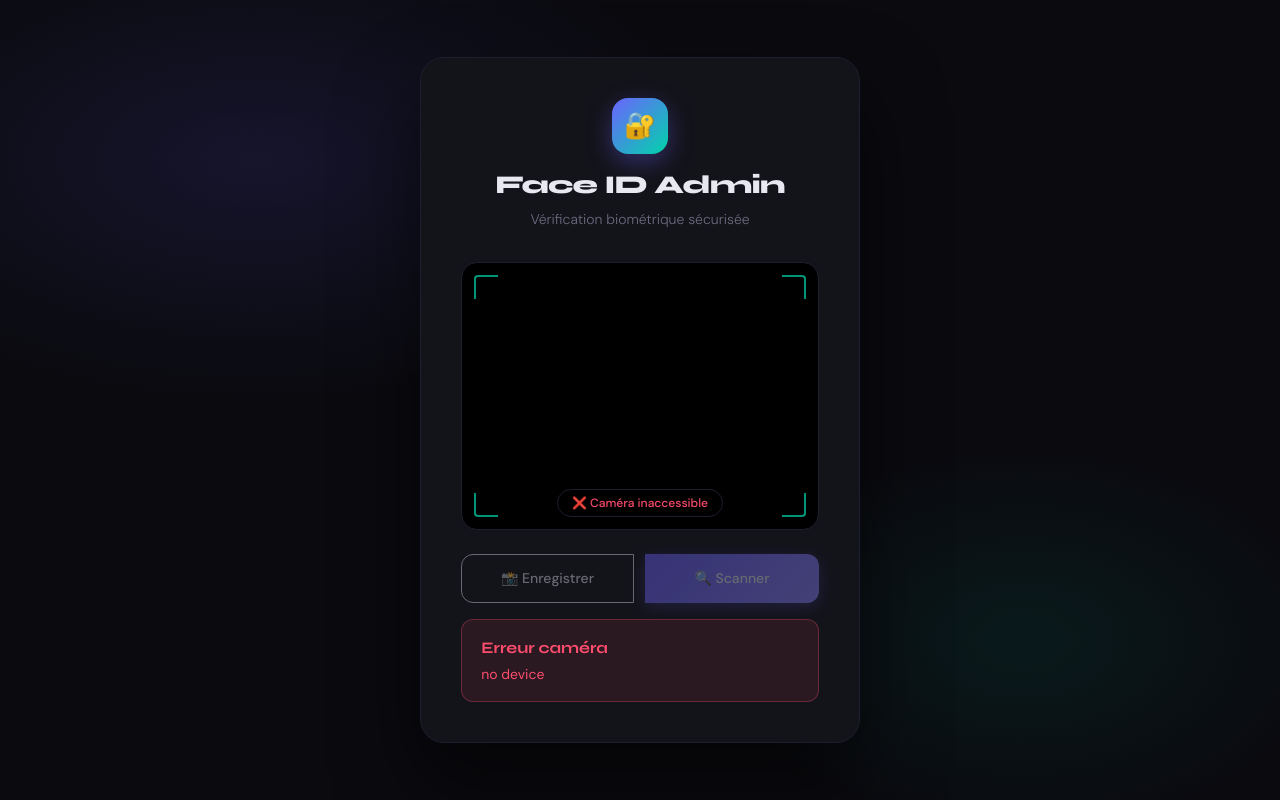
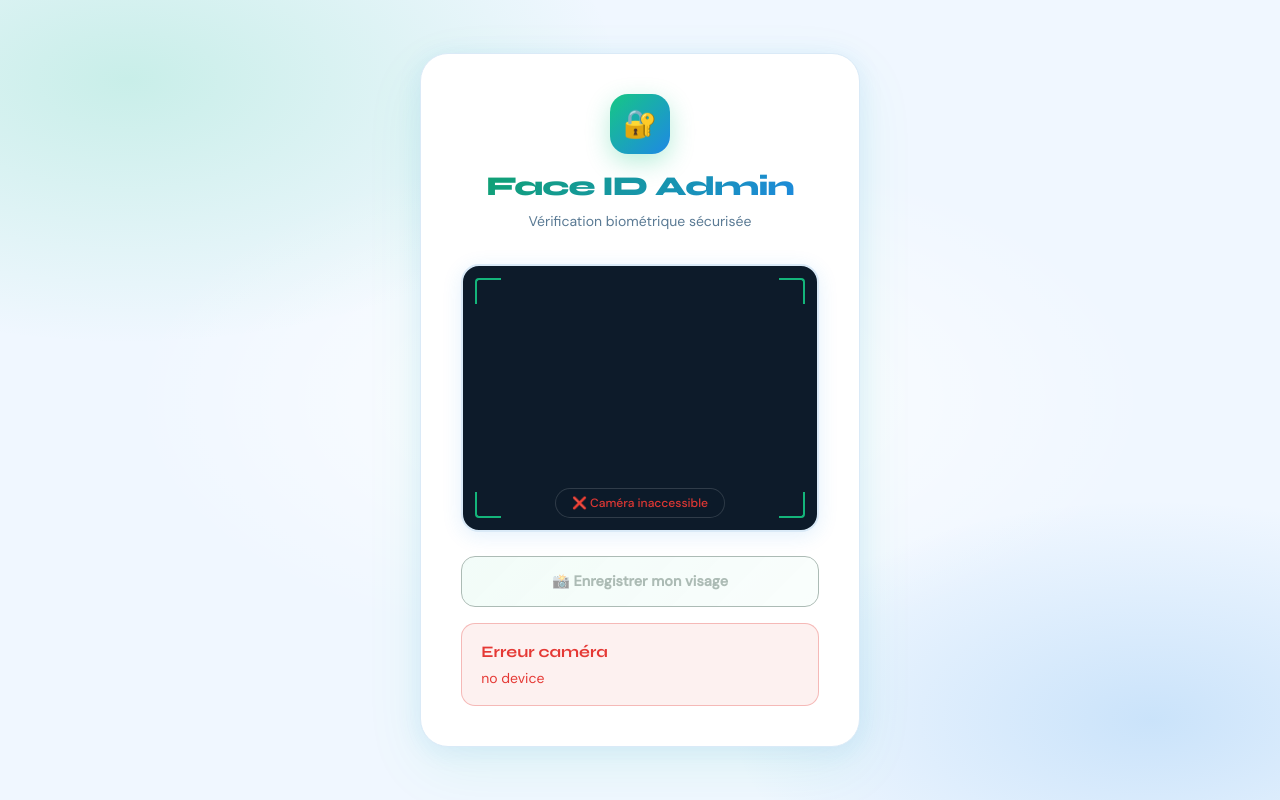
Before and after one commit to HayderBA/pi_dev_symfony, a Symfony app: template templates/reconnaissanceFacial/face.html.twig in a window 1280 px wide. Run offline with Twig, Linux system fonts and the light colour scheme; the template is opened without the code that fills it, so the values that code supplies are empty; some libraries are stand-ins or nearby versions.

Commit message:
feature : correction de api face id / face++

```diff
--- a/templates/reconnaissanceFacial/face.html.twig
+++ b/templates/reconnaissanceFacial/face.html.twig
@@ -6,22 +6,23 @@
     @import url('https://fonts.googleapis.com/css2?family=Syne:wght@400;700;800&family=DM+Sans:wght@300;400;500&display=swap');
 
     :root {
-        --bg: #0a0a0f;
-        --surface: #13131a;
-        --border: #1e1e2e;
-        --accent: #6c63ff;
-        --accent2: #00d4aa;
-        --danger: #ff4d6d;
-        --text: #e8e8f0;
-        --muted: #6b6b80;
+        --bg:       #f0f7ff;
+        --surface:  #ffffff;
+        --border:   #daeaf7;
+        --green:    #16c784;
+        --green-dk: #0fa36a;
+        --blue:     #1e88e5;
+        --blue-dk:  #1565c0;
+        --danger:   #e53935;
+        --text:     #0d1b2a;
+        --muted:    #5a7a94;
     }
 
-    * { box-sizing: border-box; margin: 0; padding: 0; }
+    *, *::before, *::after { box-sizing: border-box; margin: 0; padding: 0; }
 
     body {
+        font-family: 'DM Sans', sans-serif;
         background: var(--bg);
-        color: var(--text);
-        font-family: 'DM Sans', sans-serif;
         min-height: 100vh;
     }
 
@@ -32,19 +33,22 @@
         justify-content: center;
         padding: 2rem;
         background:
-            radial-gradient(ellipse 60% 50% at 20% 20%, rgba(108,99,255,0.12) 0%, transparent 60%),
-            radial-gradient(ellipse 40% 40% at 80% 80%, rgba(0,212,170,0.08) 0%, transparent 60%),
+            radial-gradient(ellipse 70% 60% at 10% 10%, rgba(22,199,132,0.18) 0%, transparent 55%),
+            radial-gradient(ellipse 60% 50% at 90% 90%, rgba(30,136,229,0.18) 0%, transparent 55%),
+            radial-gradient(ellipse 50% 40% at 50% 50%, rgba(255,255,255,0.9) 0%, transparent 80%),
             var(--bg);
     }
 
     .face-card {
         background: var(--surface);
         border: 1px solid var(--border);
-        border-radius: 24px;
+        border-radius: 28px;
         padding: 2.5rem;
         width: 100%;
         max-width: 440px;
-        box-shadow: 0 40px 80px rgba(0,0,0,0.5);
+        box-shadow:
+            0 4px 24px rgba(30,136,229,0.10),
+            0 20px 60px rgba(22,199,132,0.08);
     }
 
     .face-header {
@@ -53,42 +57,45 @@
     }
 
     .face-icon {
-        width: 56px;
-        height: 56px;
-        background: linear-gradient(135deg, var(--accent), var(--accent2));
-        border-radius: 16px;
+        width: 60px;
+        height: 60px;
+        background: linear-gradient(135deg, var(--green), var(--blue));
+        border-radius: 18px;
         display: flex;
         align-items: center;
         justify-content: center;
-        font-size: 1.6rem;
+        font-size: 1.7rem;
         margin: 0 auto 1rem;
-        box-shadow: 0 8px 24px rgba(108,99,255,0.35);
+        box-shadow: 0 8px 24px rgba(22,199,132,0.30);
     }
 
     .face-title {
         font-family: 'Syne', sans-serif;
-        font-size: 1.6rem;
+        font-size: 1.7rem;
         font-weight: 800;
         letter-spacing: -0.03em;
-        color: var(--text);
+        background: linear-gradient(135deg, var(--green-dk), var(--blue));
+        -webkit-background-clip: text;
+        -webkit-text-fill-color: transparent;
+        background-clip: text;
     }
 
     .face-subtitle {
         color: var(--muted);
         font-size: 0.875rem;
         margin-top: 0.4rem;
-        font-weight: 300;
+        font-weight: 400;
     }
 
-    /* Webcam container */
     .video-container {
         position: relative;
-        border-radius: 16px;
+        border-radius: 18px;
         overflow: hidden;
-        background: #000;
+        background: #0d1b2a;
         aspect-ratio: 4/3;
         margin-bottom: 1.5rem;
-        border: 1px solid var(--border);
+        border: 2px solid var(--border);
+        box-shadow: 0 4px 20px rgba(30,136,229,0.12);
     }
 
     #video {
@@ -96,62 +103,56 @@
         height: 100%;
         object-fit: cover;
         display: block;
-        transform: scaleX(-1); /* miroir */
+        transform: scaleX(-1);
     }
 
-    /* Overlay scan effect */
     .scan-line {
         position: absolute;
         top: 0; left: 0; right: 0;
-        height: 2px;
-        background: linear-gradient(90deg, transparent, var(--accent), transparent);
+        height: 3px;
+        background: linear-gradient(90deg, transparent, var(--green), var(--blue), transparent);
         animation: scanDown 2.5s ease-in-out infinite;
         opacity: 0;
         transition: opacity 0.3s;
     }
 
-    .scanning .scan-line {
-        opacity: 1;
-    }
+    .scanning .scan-line { opacity: 1; }
 
     @keyframes scanDown {
         0%   { top: 0%; }
         100% { top: 100%; }
     }
 
-    /* Corner brackets */
     .corner {
         position: absolute;
-        width: 24px;
-        height: 24px;
-        border-color: var(--accent2);
+        width: 26px;
+        height: 26px;
         border-style: solid;
-        opacity: 0.7;
+        border-color: var(--green);
+        opacity: 0.9;
     }
-    .corner-tl { top: 12px; left: 12px; border-width: 2px 0 0 2px; border-radius: 4px 0 0 0; }
-    .corner-tr { top: 12px; right: 12px; border-width: 2px 2px 0 0; border-radius: 0 4px 0 0; }
-    .corner-bl { bottom: 12px; left: 12px; border-width: 0 0 2px 2px; border-radius: 0 0 0 4px; }
+    .corner-tl { top: 12px; left: 12px;   border-width: 2px 0 0 2px; border-radius: 4px 0 0 0; }
+    .corner-tr { top: 12px; right: 12px;  border-width: 2px 2px 0 0; border-radius: 0 4px 0 0; }
+    .corner-bl { bottom: 12px; left: 12px;  border-width: 0 0 2px 2px; border-radius: 0 0 0 4px; }
     .corner-br { bottom: 12px; right: 12px; border-width: 0 2px 2px 0; border-radius: 0 0 4px 0; }
 
-    /* Status badge */
     .status-badge {
         position: absolute;
         bottom: 12px;
         left: 50%;
         transform: translateX(-50%);
-        background: rgba(0,0,0,0.7);
+        background: rgba(13,27,42,0.75);
         backdrop-filter: blur(8px);
-        border: 1px solid var(--border);
+        border: 1px solid rgba(255,255,255,0.15);
         border-radius: 20px;
-        padding: 4px 14px;
+        padding: 5px 16px;
         font-size: 0.75rem;
         font-weight: 500;
-        color: var(--muted);
+        color: #fff;
         white-space: nowrap;
         transition: all 0.3s;
     }
 
-    /* Buttons */
     .btn-group {
         display: grid;
         grid-template-columns: 1fr 1fr;
@@ -160,12 +161,12 @@
     }
 
     .btn {
-        padding: 0.8rem 1rem;
+        padding: 0.85rem 1rem;
         border: none;
-        border-radius: 12px;
+        border-radius: 14px;
         font-family: 'DM Sans', sans-serif;
-        font-size: 0.875rem;
-        font-weight: 500;
+        font-size: 0.9rem;
+        font-weight: 600;
         cursor: pointer;
         transition: all 0.2s;
         display: flex;
@@ -175,65 +176,65 @@
     }
 
     .btn:disabled {
-        opacity: 0.4;
+        opacity: 0.45;
         cursor: not-allowed;
+        transform: none !important;
+        box-shadow: none !important;
     }
 
     .btn-register {
-        background: rgba(108,99,255,0.15);
-        color: var(--accent);
-        border: 1px solid rgba(108,99,255,0.3);
+        background: linear-gradient(135deg, rgba(22,199,132,0.12), rgba(22,199,132,0.05));
+        color: var(--green-dk);
+        border: 1.5px solid rgba(22,199,132,0.4);
     }
 
     .btn-register:hover:not(:disabled) {
-        background: rgba(108,99,255,0.25);
-        border-color: var(--accent);
-        transform: translateY(-1px);
+        background: linear-gradient(135deg, rgba(22,199,132,0.2), rgba(22,199,132,0.1));
+        border-color: var(--green);
+        transform: translateY(-2px);
+        box-shadow: 0 6px 18px rgba(22,199,132,0.2);
     }
 
     .btn-scan {
-        background: linear-gradient(135deg, var(--accent), #8b85ff);
+        background: linear-gradient(135deg, var(--green), var(--blue));
         color: #fff;
-        box-shadow: 0 4px 16px rgba(108,99,255,0.4);
+        box-shadow: 0 4px 16px rgba(22,199,132,0.35);
     }
 
     .btn-scan:hover:not(:disabled) {
-        transform: translateY(-1px);
-        box-shadow: 0 6px 20px rgba(108,99,255,0.5);
+        transform: translateY(-2px);
+        box-shadow: 0 8px 24px rgba(30,136,229,0.35);
     }
 
-    .btn-scan:active:not(:disabled) {
-        transform: translateY(0);
-    }
+    .btn-scan:active:not(:disabled) { transform: translateY(0); }
 
-    /* Result box */
     .result-box {
-        border-radius: 12px;
+        border-radius: 14px;
         padding: 1rem 1.2rem;
         font-size: 0.875rem;
         display: none;
         animation: fadeIn 0.3s ease;
-        border: 1px solid transparent;
+        border: 1.5px solid transparent;
     }
 
     .result-box.success {
-        background: rgba(0,212,170,0.1);
-        border-color: rgba(0,212,170,0.3);
-        color: var(--accent2);
+        background: linear-gradient(135deg, rgba(22,199,132,0.08), rgba(22,199,132,0.04));
+        border-color: rgba(22,199,132,0.35);
+        color: var(--green-dk);
         display: block;
     }
 
     .result-box.error {
-        background: rgba(255,77,109,0.1);
-        border-color: rgba(255,77,109,0.3);
+        background: rgba(229,57,53,0.07);
+        border-color: rgba(229,57,53,0.3);
         color: var(--danger);
         display: block;
     }
 
     .result-box.info {
-        background: rgba(108,99,255,0.1);
-        border-color: rgba(108,99,255,0.3);
-        color: var(--accent);
+        background: linear-gradient(135deg, rgba(30,136,229,0.08), rgba(30,136,229,0.04));
+        border-color: rgba(30,136,229,0.3);
+        color: var(--blue-dk);
         display: block;
     }
 
@@ -244,12 +245,11 @@
         font-family: 'Syne', sans-serif;
     }
 
-    /* Confidence bar */
     .confidence-bar-wrap {
         margin-top: 0.6rem;
-        background: rgba(255,255,255,0.08);
+        background: rgba(0,0,0,0.07);
         border-radius: 99px;
-        height: 6px;
+        height: 7px;
         overflow: hidden;
     }
 
@@ -257,7 +257,7 @@
         height: 100%;
         border-radius: 99px;
         transition: width 0.8s ease;
-        background: linear-gradient(90deg, var(--accent2), #00ffcc);
+        background: linear-gradient(90deg, var(--green), var(--blue));
     }
 
     @keyframes fadeIn {
@@ -277,7 +277,6 @@
             <p class="face-subtitle">Vérification biométrique sécurisée</p>
         </div>
 
-        <!-- Webcam -->
         <div class="video-container" id="videoContainer">
             <video id="video" autoplay playsinline></video>
             <div class="scan-line"></div>
@@ -290,17 +289,18 @@
 
         <canvas id="canvas"></canvas>
 
-        <!-- Boutons -->
         <div class="btn-group">
-            <button class="btn btn-register" id="btnRegister" onclick="registerFace()" disabled>
-                📸 Enregistrer
-            </button>
-            <button class="btn btn-scan" id="btnScan" onclick="capture()" disabled>
-                🔍 Scanner
-            </button>
+            {% if not has_face %}
+                <button class="btn btn-register" id="btnRegister" onclick="registerFace()" disabled style="grid-column: span 2;">
+                    📸 Enregistrer mon visage
+                </button>
+            {% else %}
+                <button class="btn btn-scan" id="btnScan" onclick="capture()" disabled style="grid-column: span 2;">
+                    🔍 Scanner mon visage
+                </button>
+            {% endif %}
         </div>
 
-        <!-- Résultat -->
         <div class="result-box" id="resultBox">
             <div class="result-title" id="resultTitle"></div>
             <div id="resultMsg"></div>
@@ -313,11 +313,11 @@
 </div>
 
 <script>
-const video       = document.getElementById('video');
-const canvas      = document.getElementById('canvas');
-const statusBadge = document.getElementById('statusBadge');
-const btnRegister = document.getElementById('btnRegister');
-const btnScan     = document.getElementById('btnScan');
+const video          = document.getElementById('video');
+const canvas         = document.getElementById('canvas');
+const statusBadge    = document.getElementById('statusBadge');
+const btnRegister    = document.getElementById('btnRegister');
+const btnScan        = document.getElementById('btnScan');
 const videoContainer = document.getElementById('videoContainer');
 
 // ✅ Démarrer la webcam
@@ -326,18 +326,18 @@
         .then(stream => {
             video.srcObject = stream;
             statusBadge.textContent = '🟢 Caméra active';
-            statusBadge.style.color = '#00d4aa';
-            btnRegister.disabled = false;
-            btnScan.disabled = false;
+            statusBadge.style.color = '#16c784';
+            // ✅ Vérifier si le bouton existe avant (évite "Cannot set properties of null")
+            if (btnRegister) btnRegister.disabled = false;
+            if (btnScan)     btnScan.disabled     = false;
         })
         .catch(err => {
             statusBadge.textContent = '❌ Caméra inaccessible';
-            statusBadge.style.color = '#ff4d6d';
+            statusBadge.style.color = '#e53935';
             showResult('error', 'Erreur caméra', err.message);
         });
 });
 
-// 📸 Capturer une image depuis la webcam
 function getSnapshot() {
     canvas.width  = video.videoWidth;
     canvas.height = video.videoHeight;
@@ -345,16 +345,15 @@
     return canvas.toDataURL('image/jpeg', 0.9);
 }
 
-// 🔄 Afficher le résultat
 function showResult(type, title, msg, confidence = null) {
-    const box   = document.getElementById('resultBox');
-    const tit   = document.getElementById('resultTitle');
-    const msgEl = document.getElementById('resultMsg');
+    const box     = document.getElementById('resultBox');
+    const tit     = document.getElementById('resultTitle');
+    const msgEl   = document.getElementById('resultMsg');
     const barWrap = document.getElementById('barWrap');
     const barFill = document.getElementById('barFill');
 
-    box.className = 'result-box ' + type;
-    tit.textContent = title;
+    box.className     = 'result-box ' + type;
+    tit.textContent   = title;
     msgEl.textContent = msg;
 
     if (confidence !== null) {
@@ -365,79 +364,65 @@
     }
 }
 
-// 📸 Enregistrer le visage de l'admin
+// 📸 Enregistrer le visage
 function registerFace() {
     if (!video.videoWidth) { showResult('error', 'Erreur', 'Webcam non prête !'); return; }
 
-    btnRegister.disabled = true;
-    btnRegister.textContent = '⏳ Enregistrement...';
+    if (btnRegister) { btnRegister.disabled = true; btnRegister.textContent = '⏳ Enregistrement...'; }
     showResult('info', 'En cours...', 'Enregistrement de votre visage de référence.');
-
-    const image = getSnapshot();
 
     fetch("{{ path('face_upload') }}", {
         method: "POST",
         headers: { "Content-Type": "application/json" },
-        body: JSON.stringify({ image })
+        body: JSON.stringify({ image: getSnapshot() })
     })
     .then(r => r.json())
     .then(data => {
-        btnRegister.disabled = false;
-        btnRegister.innerHTML = '📸 Enregistrer';
-
         if (data.success) {
-            showResult('success', '✅ Visage enregistré !', 'Vous pouvez maintenant scanner votre visage pour vous authentifier.');
+            showResult('success', '✅ Visage enregistré !', 'Redirection vers la vérification...');
+            setTimeout(() => { window.location.reload(); }, 1500);
         } else {
+            if (btnRegister) { btnRegister.disabled = false; btnRegister.innerHTML = '📸 Enregistrer mon visage'; }
             showResult('error', '❌ Échec', data.error || 'Erreur inconnue');
         }
     })
     .catch(() => {
-        btnRegister.disabled = false;
-        btnRegister.innerHTML = '📸 Enregistrer';
+        if (btnRegister) { btnRegister.disabled = false; btnRegister.innerHTML = '📸 Enregistrer mon visage'; }
         showResult('error', '❌ Erreur', 'Impossible de contacter le serveur.');
     });
 }
 
-// 🔍 Scanner et comparer le visage
+// 🔍 Scanner le visage
 function capture() {
     if (!video.videoWidth) { showResult('error', 'Erreur', 'Webcam non prête !'); return; }
 
-    btnScan.disabled = true;
-    btnScan.textContent = '⏳ Analyse...';
+    if (btnScan) { btnScan.disabled = true; btnScan.textContent = '⏳ Analyse...'; }
     videoContainer.classList.add('scanning');
     showResult('info', 'Analyse en cours...', 'Comparaison avec votre visage de référence.');
-
-    const image = getSnapshot();
 
     fetch("{{ path('face_test') }}", {
         method: "POST",
         headers: { "Content-Type": "application/json" },
-        body: JSON.stringify({ image })
+        body: JSON.stringify({ image: getSnapshot() })
     })
     .then(r => r.json())
     .then(data => {
-        btnScan.disabled = false;
-        btnScan.innerHTML = '🔍 Scanner';
+        if (btnScan) { btnScan.disabled = false; btnScan.innerHTML = '🔍 Scanner mon visage'; }
         videoContainer.classList.remove('scanning');
 
-        if (data.error) {
-            showResult('error', '❌ Erreur', data.error);
-            return;
-        }
+        if (data.error) { showResult('error', '❌ Erreur', data.error); return; }
 
         const score = parseFloat(data.confidence).toFixed(1);
 
         if (data.success) {
-            showResult('success', '✅ Accès autorisé', 'Score de confiance : ' + score + '%', data.confidence);
-            // Redirection vers le dashboard admin après 2 secondes
+            showResult('success', '✅ Accès autorisé', 'Score : ' + score + '% — Redirection...', data.confidence);
             setTimeout(() => { window.location.href = "{{ path('app_home') }}"; }, 2000);
         } else {
-            showResult('error', '❌ Accès refusé', 'Score de confiance : ' + score + '% (minimum requis : 80%)', data.confidence);
+            showResult('error', '❌ Accès refusé', 'Score : ' + score + '% (minimum requis : 80%)', data.confidence);
         }
     })
     .catch(() => {
-        btnScan.disabled = false;
-        btnScan.innerHTML = '🔍 Scanner';
+        if (btnScan) { btnScan.disabled = false; btnScan.innerHTML = '🔍 Scanner mon visage'; }
         videoContainer.classList.remove('scanning');
         showResult('error', '❌ Erreur', 'Impossible de contacter le serveur.');
     });
```
Also changed, not shown: src/Controller/FaceController.php (+9 -2 lines).
